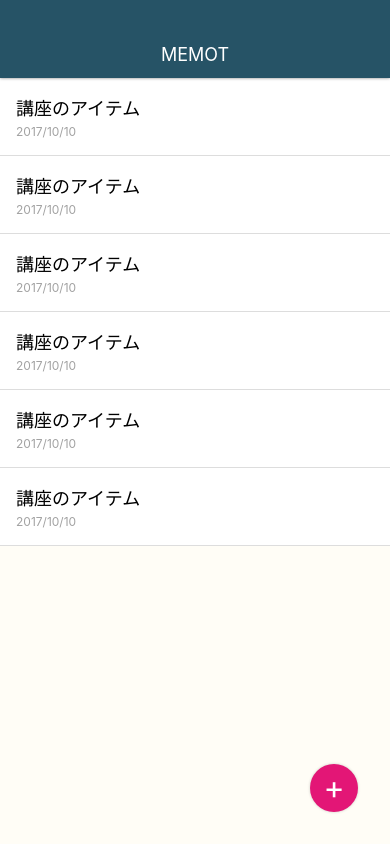
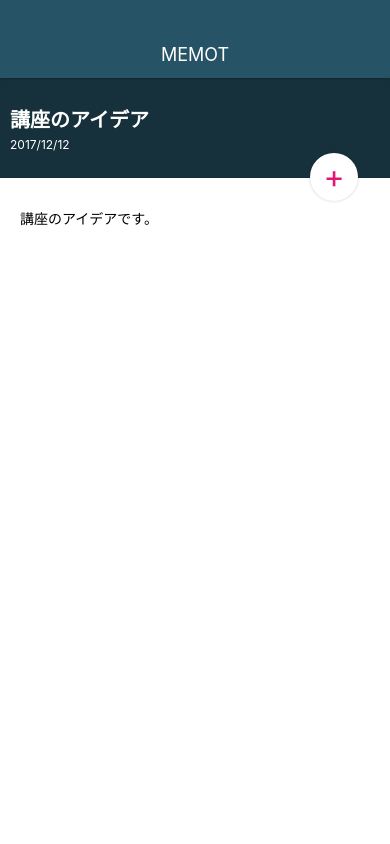
Before and after one commit to canno5109/MemoApp, a React Native app: screen / in a window 390 px wide. Built offline with nearby package versions, Linux system fonts and the light colour scheme.

Commit message:
Style MemoDetailScreen

```diff
--- a/App.js
+++ b/App.js
@@ -1,15 +1,18 @@
 import React from 'react';
-import { StyleSheet, Text, View } from 'react-native';
+import { StyleSheet, View } from 'react-native';
 
 import Appbar from './src/components/Appbar';
-import MemoListScreen from './src/screens/MemoListScreen';
+// import MemoListScreen from './src/screens/MemoListScreen';
+import MemoDetailScreen from './src/screens/MemoDetailScreen';
 
 export default class App extends React.Component {
   render() {
     return (
       <View style={styles.container}>
         <Appbar />
-        <MemoListScreen />
+        {// <MemoListScreen />
+        }
+        <MemoDetailScreen />
       </View>
     );
   }
--- a/src/elements/CircleButton.js
+++ b/src/elements/CircleButton.js
@@ -3,9 +3,19 @@
 
 class CircleButton extends React.Component {
   render() {
+    const { style, color } = this.props;
+
+    let bgColor = '#E31676';
+    let textColor = '#fff';
+
+    if (color === 'white') {
+      bgColor = '#fff';
+      textColor = '#E31676';
+    }
+
     return (
-      <View style={styles.circleButton}>
-        <Text style={styles.circleButtonTitle}>
+      <View style={[styles.circleButton, style, { backgroundColor: bgColor }]}>
+        <Text style={[styles.circleButtonTitle, { color: textColor }]}>
           {this.props.children}
         </Text>
       </View>
--- /dev/null
+++ b/src/screens/MemoDetailScreen.js
@@ -0,0 +1,65 @@
+import React from 'react';
+import { StyleSheet, View, Text } from 'react-native';
+
+import CircleButton from '../elements/CircleButton';
+
+class MemoDetailScreen extends React.Component {
+  render() {
+    return (
+      <View style={styles.container}>
+        <View>
+          <View style={styles.memoHeader}>
+            <View style={styles.memoHeaderContent}>
+              <Text style={styles.memoHeaderTitle}>講座のアイデア</Text>
+              <Text style={styles.memoHeaderDate}>2017/12/12</Text>
+            </View>
+          </View>
+        </View>
+
+        <View style={styles.memoContent}>
+          <Text>
+            講座のアイデアです。
+          </Text>
+        </View>
+
+        <CircleButton color="white" style={styles.editButton}>+</CircleButton>
+      </View>
+    );
+  }
+}
+
+const styles = StyleSheet.create({
+  container: {
+    flex: 1,
+    width: '100%',
+  },
+  memoHeader: {
+    height: 100,
+    backgroundColor: '#17313C',
+    justifyContent: 'center',
+    padding: 10,
+  },
+  memoHeaderTitle: {
+    fontSize: 20,
+    fontWeight: 'bold',
+    color: '#fff',
+    marginBottom: 4,
+  },
+  memoHeaderDate: {
+    fontSize: 12,
+    color: '#fff',
+  },
+  memoContent: {
+    paddingTop: 30,
+    paddingLeft: 20,
+    paddingRight: 20,
+    paddingBottom: 20,
+    backgroundColor: '#fff',
+    flex: 1,
+  },
+  editButton: {
+    top: 75,
+  },
+});
+
+export default MemoDetailScreen;
```
